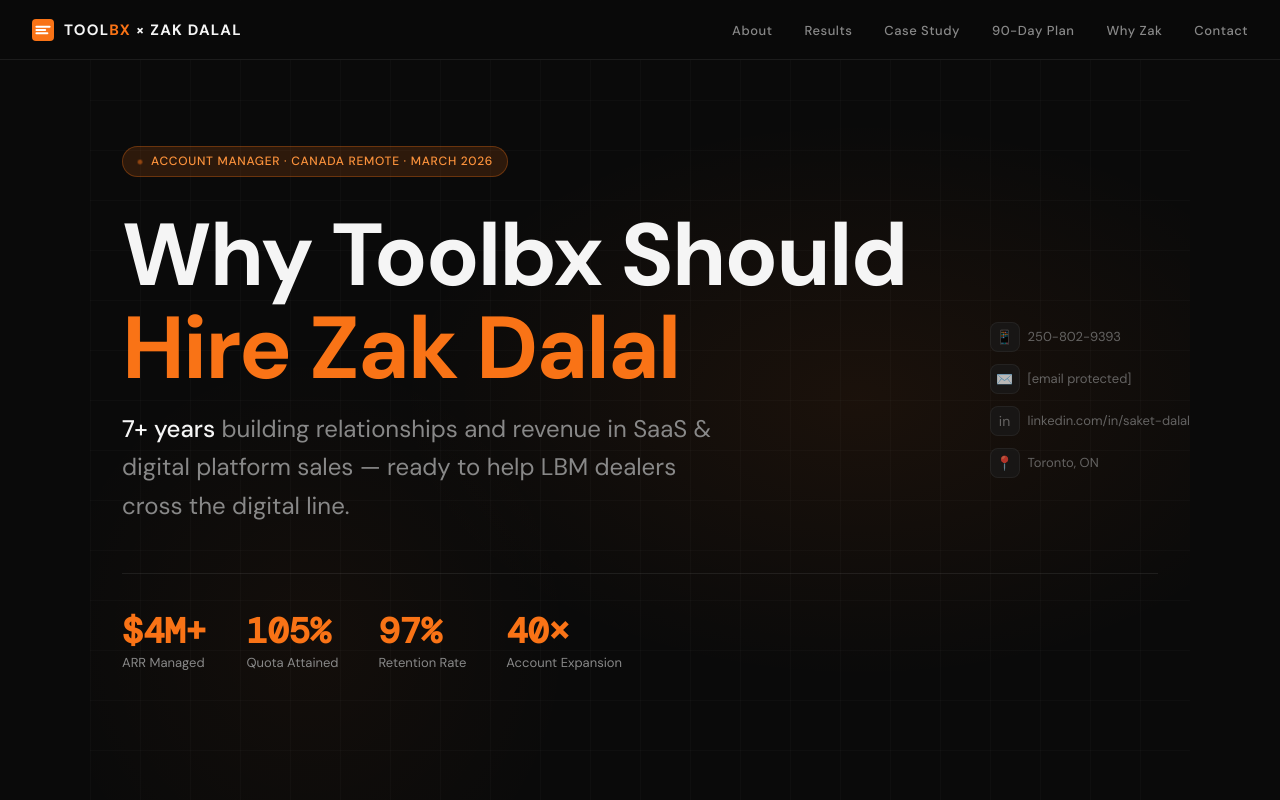
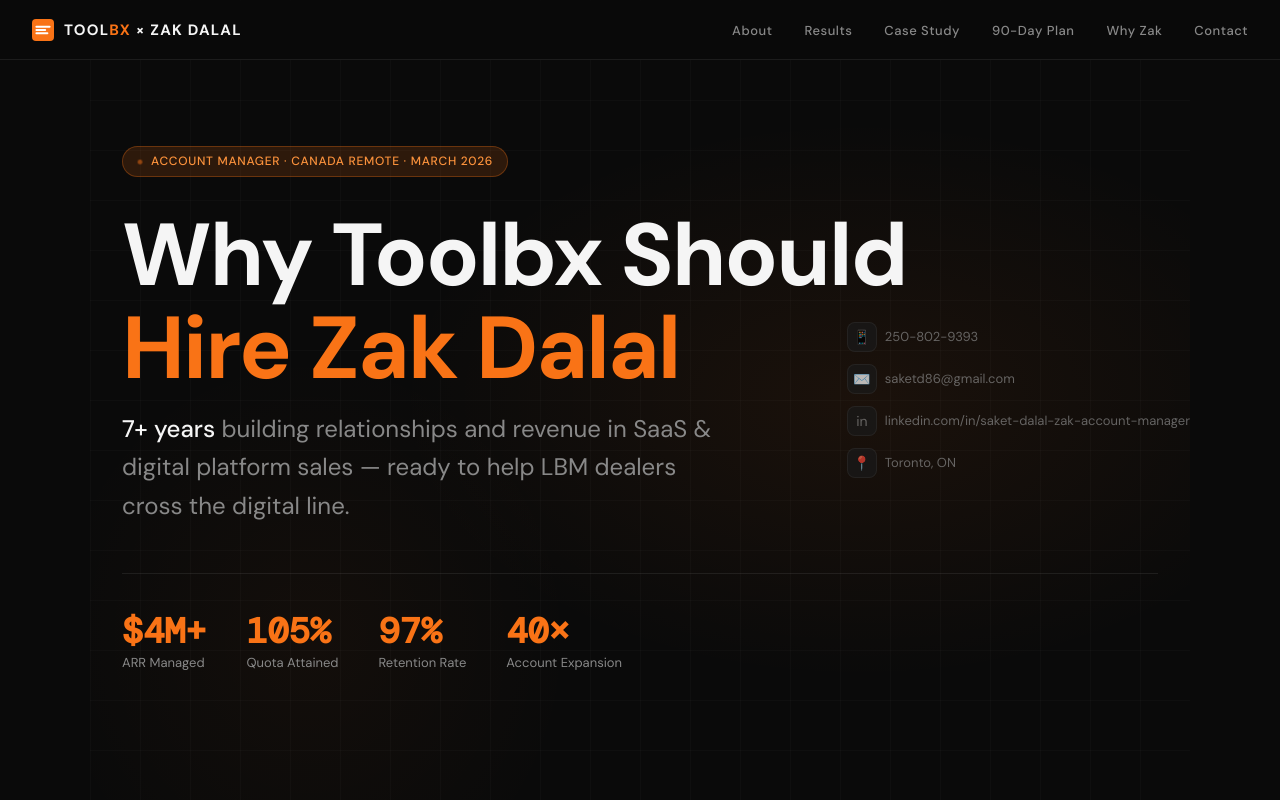
Before and after one commit to saketd86-SalesPro/ToolBx-AccountManager-Proposal-Zak, a plain HTML site: page index.html in a window 1280 px wide. Shown: the top 800 px of the page. Drawn offline with nearby package versions, Linux system fonts and the light colour scheme.

Commit message:
Update index.html

```diff
--- a/index.html
+++ b/index.html
@@ -799,13 +799,13 @@
       <span class="contact-icon">📱</span>
       250-802-9393
     </a>
-    <a class="contact-item" href="/cdn-cgi/l/email-protection#285b49434d5c4c101e684f45494144064b4745">
+    <a class="contact-item" href="mailto:saketd86@gmail.com">
       <span class="contact-icon">✉️</span>
-      <span class="__cf_email__" data-cfemail="85f6e4eee0f1e1bdb3c5e2e8e4ece9abe6eae8">[email&#160;protected]</span>
+      saketd86@gmail.com
     </a>
-    <a class="contact-item" href="https://linkedin.com/in/saket-dalal" target="_blank">
+    <a class="contact-item" href="https://www.linkedin.com/in/saket-dalal-zak-account-manager/" target="_blank">
       <span class="contact-icon">in</span>
-      linkedin.com/in/saket-dalal
+      linkedin.com/in/saket-dalal-zak-account-manager
     </a>
     <span class="contact-item">
       <span class="contact-icon">📍</span>
@@ -1115,5 +1115,5 @@
   <p>I'm genuinely excited about what Toolbx is building — the LBM space is at a digital tipping point and I want to be the person helping dealers cross that line alongside your team.</p>
   <div class="cta-buttons">
     <a href="tel:2508029393" class="btn-primary">📱 250-802-9393</a>
-    <a href="/cdn-cgi/l/email-protection#abd8cac0cedfcf939debccc6cac2c785c8c4c6" class="btn-secondary">✉️ <span class="__cf_email__" data-cfemail="f3809298968797cbc5b3949e929a9fdd909c9e">[email&#160;protected]</span></a>
+    <a href="mailto:saketd86@gmail.com" class="btn-secondary">✉️ saketd86@gmail.com</a>
     <a href="https://lin
```
